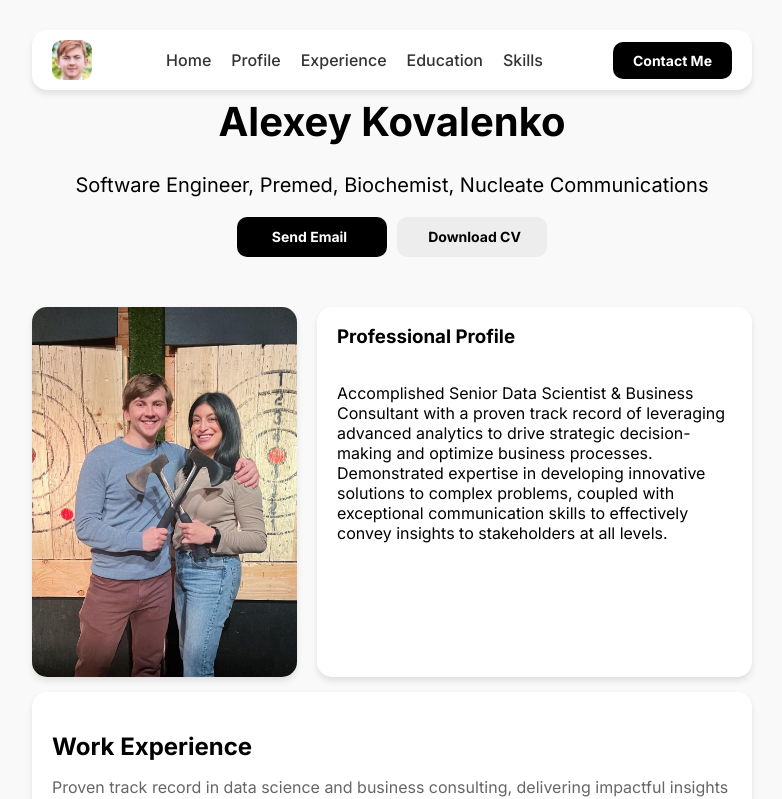
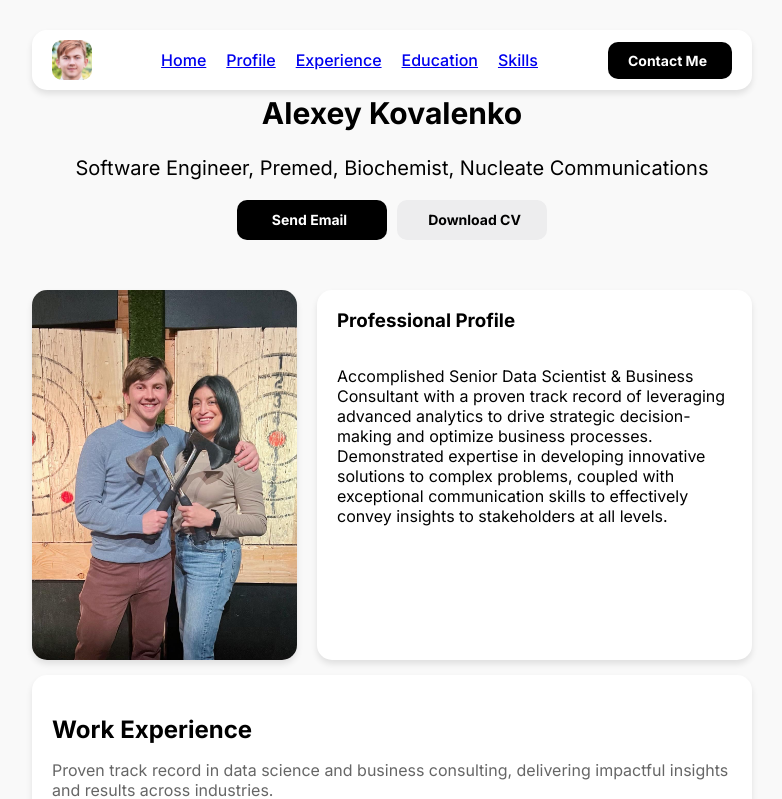
Before and after one commit to oreoqke/my-website, a React (Create React App) app in the folder my-app/: page / in a window 1280 px wide. Shown: the top 799 px of the page, without its empty margins (248-1030 px from the left). Built offline with nearby package versions, Linux system fonts and the light colour scheme.

Commit message:
fixed navbar

```diff
--- a/my-app/src/App.css
+++ b/my-app/src/App.css
@@ -44,3 +44,8 @@
     margin-right: 5px;
     text-decoration: none;
 }
+
+/* Smooth scrolling for anchor links */
+html {
+  scroll-behavior: smooth;
+}
--- a/my-app/src/App.js
+++ b/my-app/src/App.js
@@ -7,13 +7,14 @@ import Skills from './Skills';
 import Languages from './Languages';
 import Awards from './Awards';
 import Contact from './Contact';
+import React from 'react';
 
 function App() {
   return (
     <div className="App">
       <Navbar />
       <br />
-      <div id="title" className="title">
+      <section id="home" className="title">
         <h1>Alexey Kovalenko</h1>
         <p> Software Engineer, Premed, Biochemist, Nucleate Communications</p>
         <div id="btns" className='btns'>
@@ -25,7 +26,7 @@ function App() {
             <a href="Alexey_Resume.pdf" className='CV-btn' >Download CV</a>
           </button>
         </div>
-      </div>
+      </section>
       <div id="personal-profile">
         <Profile />
       </div>
--- a/my-app/src/Navbar.js
+++ b/my-app/src/Navbar.js
@@ -1,5 +1,5 @@
 import React, { useState } from 'react';
-import './Navbar.css';
+import './Navbar.css'; // Your Navbar CSS file
 
 const Navbar = () => {
   const [isOpen, setIsOpen] = useState(false);
@@ -36,17 +36,17 @@ const Navbar = () => {
 
         {/* Menu items that will be toggled */}
         <ul className={`navbar-menu ${isOpen ? 'open' : ''}`}>
-          <li>Home</li>
-          <li>Profile</li>
-          <li>Experience</li>
-          <li>Education</li>
-          <li>Skills</li>
+          <li><a href="#">Home</a></li>
+          <li><a href="#personal-profile">Profile</a></li>
+          <li><a href="#experience">Experience</a></li>
+          <li><a href="#education">Education</a></li>
+          <li><a href="#skills">Skills</a></li>
         </ul>
 
-        {/* Contact button stays visible */}
+        {/* Contact button */}
         {!isOpen && (
           <button className="navbar-contact-btn">
-            Contact Me
+                <a href="mailto:2000ako@gmail.com" className="email-btn"> Contact Me</a>
           </button>
         )}
       </div>
```
